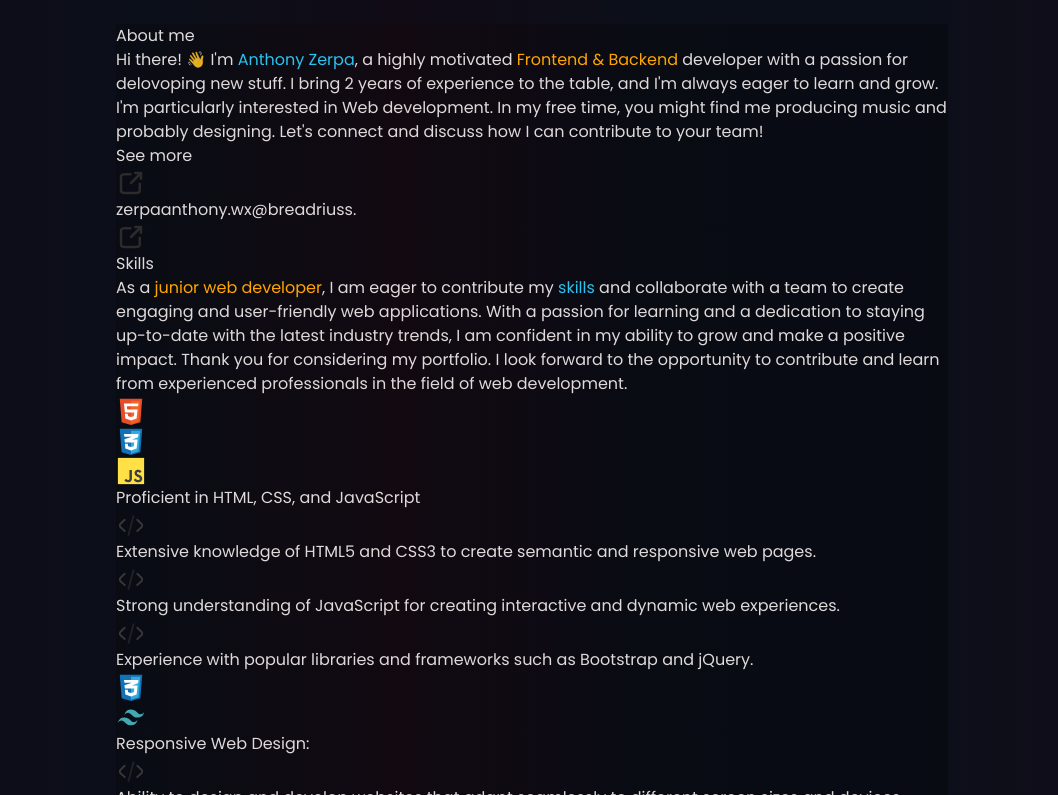
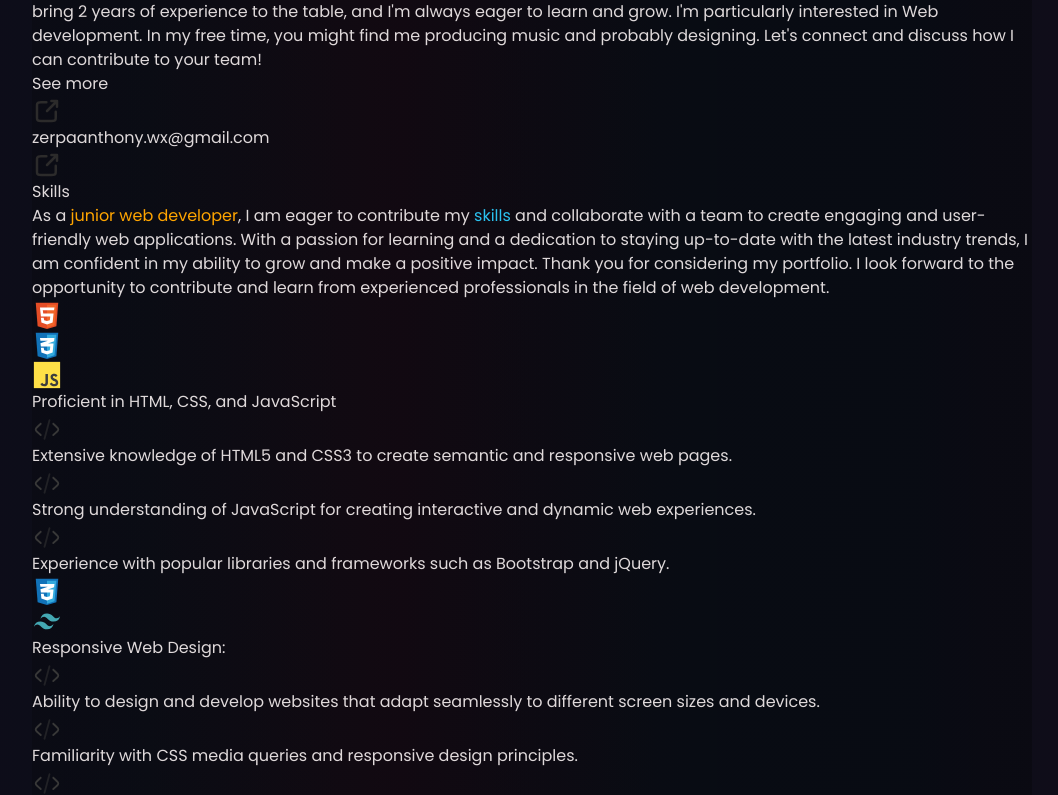
Before and after one commit to JoeCursewl/brd-portfolio, a React (Vite) app: page / in a window 1280 px wide. Shown: the part 1045-1840 px from the top of the page, without its empty margins (108-1166 px from the left). Built offline with nearby package versions, Linux system fonts and the light colour scheme.

Commit message:
Added: Email changed

```diff
--- a/src/component-info/anthony-main.css
+++ b/src/component-info/anthony-main.css
@@ -12,7 +12,7 @@
     display: flex;
     align-items: center;
     justify-content: center;
-    width: 65%;
+    width: 1000px;
     flex-direction: column;
 }
 
@@ -72,11 +72,11 @@ img {
 
 @media (max-width: 1030px) {
     .all-content-idk {
-        width: 85%;
+        width: 90%;
     }
 }
 
-@media (max-width: 376px) {
+@media (max-width: 576px) {
     .all-content-idk {
         width: 92%;
     }
--- a/src/component-info/anthony-main.jsx
+++ b/src/component-info/anthony-main.jsx
@@ -123,12 +123,12 @@ export default function Main() {
                 className={`${
                   copy === true ? "border-[#4eac5e]" : "border-[#4242427e]"
                 } w-[200px] overflow-hidden text-ellipsis whitespace-nowrap bg-[#050505a2] px-4 py-2 rounded-[8px] flex justify-start items-center gap-2 border-solid border-[0.5px] transition-colors cursor-pointer stuff-ellipsis`}
-                onClick={() => copyToClipboard("zerpaanthony.wx@breadriuss.store")}
+                onClick={() => copyToClipboard("zerpaanthony.wx@gmail.com")}
               >
                 <p className="w-[200px] overflow-hidden text-ellipsis whitespace-nowrap">
                   {copy === true
                     ? "Text copied!"
-                    : "zerpaanthony.wx@breadriuss.store"}
+                    : "zerpaanthony.wx@gmail.com"}
                 </p>
                 <img className="w-5" src="/svg-projects/arrow-img.svg" alt="" />
               </div>
@@ -480,12 +480,12 @@ export default function Main() {
                 className={`${
                   copy2 === true ? "border-[#4eac5e]" : "border-[#4242427e]"
                 } w-[200px] overflow-hidden text-ellipsis whitespace-nowrap bg-[#050505a2] px-4 py-2 rounded-[8px] flex justify-start items-center gap-2 border-solid border-[0.5px] transition-colors cursor-pointer stuff-ellipsis`}
-                onClick={() => copyToClipboard2("zerpaanthony.wx@breadriuss.store")}
+                onClick={() => copyToClipboard2("zerpaanthony.wx@gmail.com")}
               >
                 <p className="w-[200px] overflow-hidden text-ellipsis whitespace-nowrap">
                   {copy2 === true
                     ? "Text copied!"
-                    : "zerpaanthony.wx@breadriuss.store"}
+                    : "zerpaanthony.wx@gmail.com"}
                 </p>
                 <img className="w-5" src="/svg-projects/arrow-img.svg" alt="" />
               </div>
--- a/src/component-personal/about-an.jsx
+++ b/src/component-personal/about-an.jsx
@@ -70,12 +70,12 @@ export function ABout() {
                 className={`${
                   copy2 === true ? "border-[#4eac5e]" : "border-[#4242427e]"
                 } w-[200px] overflow-hidden text-ellipsis whitespace-nowrap bg-[#050505a2] px-4 py-2 rounded-[8px] flex justify-start items-center gap-2 border-solid border-[0.5px] transition-colors cursor-pointer stuff-ellipsis`}
-                onClick={() => copyToClipboard2("zerpaanthony.wx@breadriuss.store")}
+                onClick={() => copyToClipboard2("zerpaanthony.wx@gmail.com")}
               >
                 <p className="w-[200px] overflow-hidden text-ellipsis whitespace-nowrap">
                   {copy2 === true
                     ? "Text copied!"
-                    : "zerpaanthony.wx@breadriuss.store"}
+                    : "zerpaanthony.wx@gmail.com"}
                 </p>
                 <img className="w-5" src="/svg-projects/arrow-img.svg" alt="" />
               </div>
```
